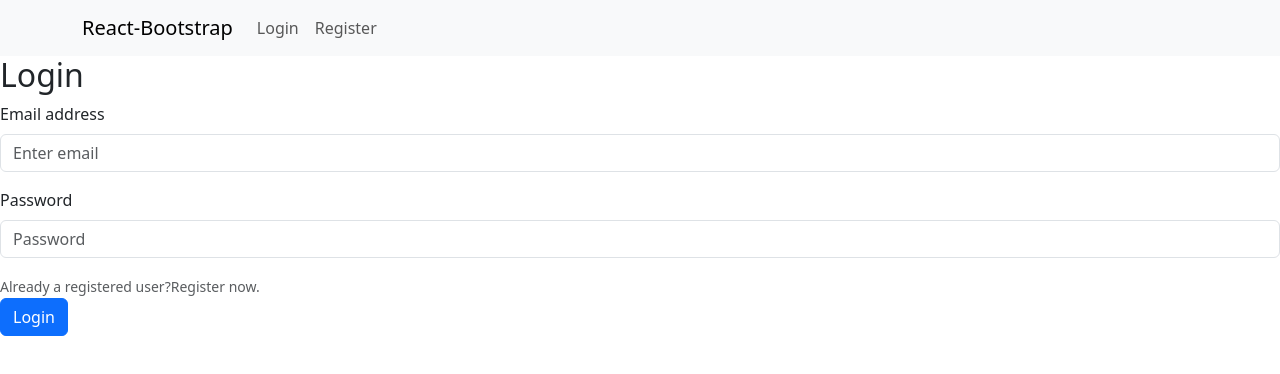
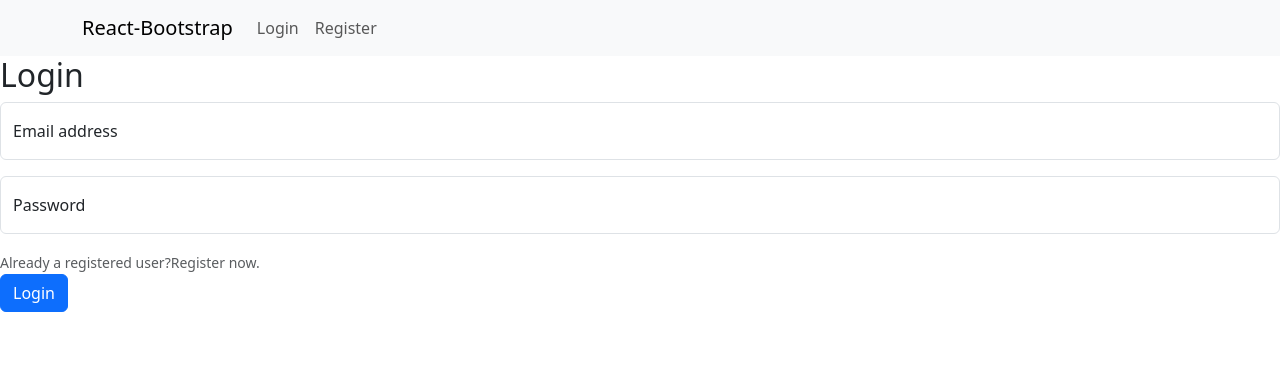
Before and after one commit to rkehadzhiyski/NexusTune, a React (Vite) app in the folder client/: page /login in a window 1280 px wide. Shown: the top 374 px of the page. Built offline with nearby package versions, Linux system fonts and the light colour scheme.

Commit message:
add floating labels to the login page

```diff
--- a/client/src/components/login/Login.tsx
+++ b/client/src/components/login/Login.tsx
@@ -5,6 +5,7 @@
 import * as yup from 'yup';
 
 import Form from 'react-bootstrap/Form';
+import FloatingLabel from 'react-bootstrap/FloatingLabel';
 import Button from 'react-bootstrap/Button';
 import AuthContext from '../../contexts/authContext';
 
@@ -38,8 +39,7 @@
         <div>
             <h2>Login</h2>
             <Form onSubmit={handleSubmit(onSubmit)}>
-                <Form.Group className="mb-3" controlId="formGroupEmail">
-                    <Form.Label>Email address</Form.Label>
+                <FloatingLabel label="Email address" className="mb-3" controlId="formGroupEmail">
                     <Form.Control
                         type="email"
                         {...register('email')}
@@ -47,9 +47,8 @@
                         autoComplete="email-input"
                     />
                     <Form.Text className="text-danger">{errors['email']?.message}</Form.Text>
-                </Form.Group>
-                <Form.Group className="mb-3" controlId="formGroupPassword">
-                    <Form.Label>Password</Form.Label>
+                </FloatingLabel>
+                <FloatingLabel label="Password" className="mb-3" controlId="formGroupPassword">
                     <Form.Control
                         type="password"
                         {...register('password')}
@@ -57,7 +56,7 @@
                         autoComplete="current-password"
                     />
                     <Form.Text className="text-danger">{errors['password']?.message}</Form.Text>
-                </Form.Group>
+                </FloatingLabel>
                 <Form.Text className="text-muted">
                     Already a registered user?
                     <span onClick={navigateRegister}>
--- a/client/src/contexts/authContext.tsx
+++ b/client/src/contexts/authContext.tsx
@@ -61,7 +61,6 @@
     const loginSubmitHandler = async (values: { email: string; password: string }) => {
         const response = await userService.login(values);
         const result = response.data;
-        console.log(result)
 
         setAuth(result);
         localStorage.setItem('accessToken', result.accessToken);
```
